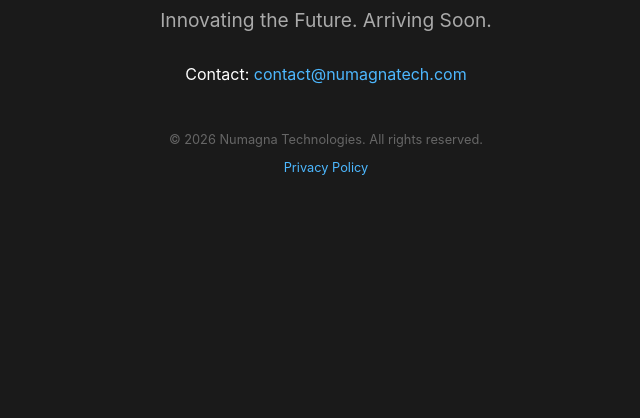
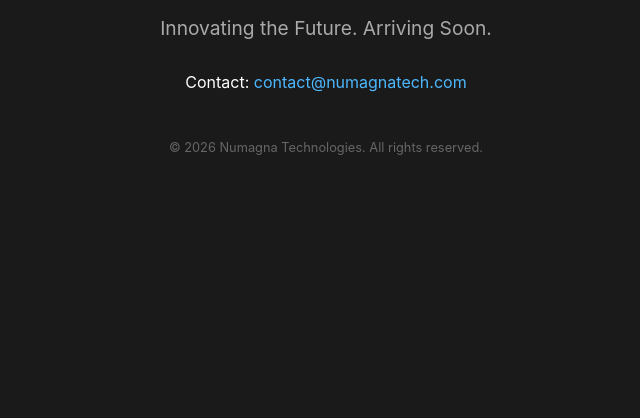
Before and after one commit to Numagna-Tech/website-coming-soon, a plain HTML site: page index.html in a window 1280 px wide. Shown: the part 382-800 px from the top of the page, without its empty margins (314-954 px from the left). Drawn offline with Linux system fonts and the light colour scheme.

Commit message:
commented-out privacy policy for signal sentinel

```diff
--- a/index.html
+++ b/index.html
@@ -82,7 +82,7 @@
 
     <footer style="margin-top: 3rem; font-size: 0.8rem; color: #666;">
         <p>&copy; <span id="year"></span> Numagna Technologies. All rights reserved.</p>
-        <a href="/signalsentinel/privacy">Privacy Policy</a>
+        <!-- <a href="/signalsentinel/privacy">Privacy Policy</a> -->
     </footer>
     <script>
             document.getElementById("year").textContent = new Date().getFullYear();
```
